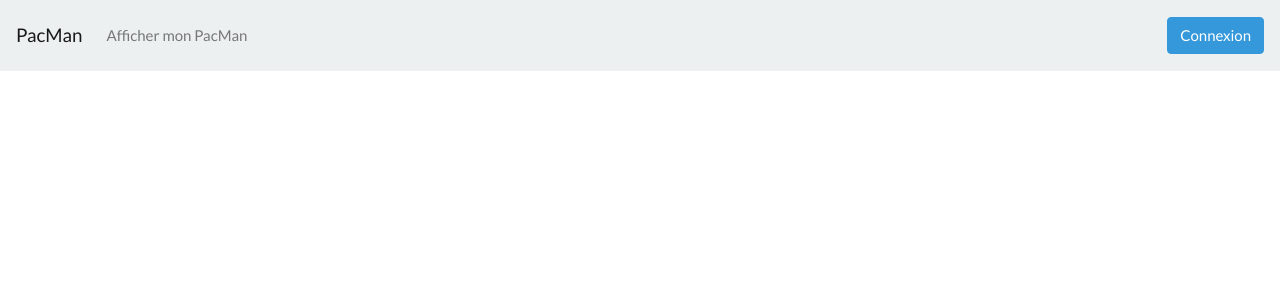
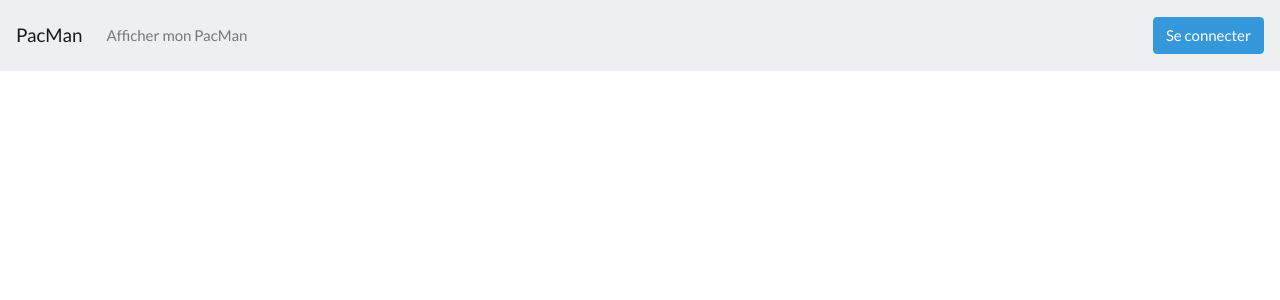
Before and after one commit to bastiengrignon/pacman, a Symfony app: template templates/base.html.twig in a window 1280 px wide. Shown: the top 300 px of the page. Run offline with Twig, Linux system fonts and the light colour scheme; the template is opened without the code that fills it, so the values that code supplies are empty; some libraries are stand-ins or nearby versions.

Commit message:
Final Commit

```diff
--- a/templates/base.html.twig
+++ b/templates/base.html.twig
@@ -23,7 +23,7 @@
         {% if app.user %}
             <a href="{{ path('security_logout') }}" class="btn btn-info" title="Déconnexion {{ app.user.username }}">Déconnexion</a>
         {% else %}
-            <a href="{{ path('security_login') }}" class="btn btn-info" title="Connexion">Connexion</a>
+            <a href="{{ path('security_login') }}" class="btn btn-info" title="Connexion">Se connecter</a>
         {% endif%}
     </nav>
     <div class="container">
```
